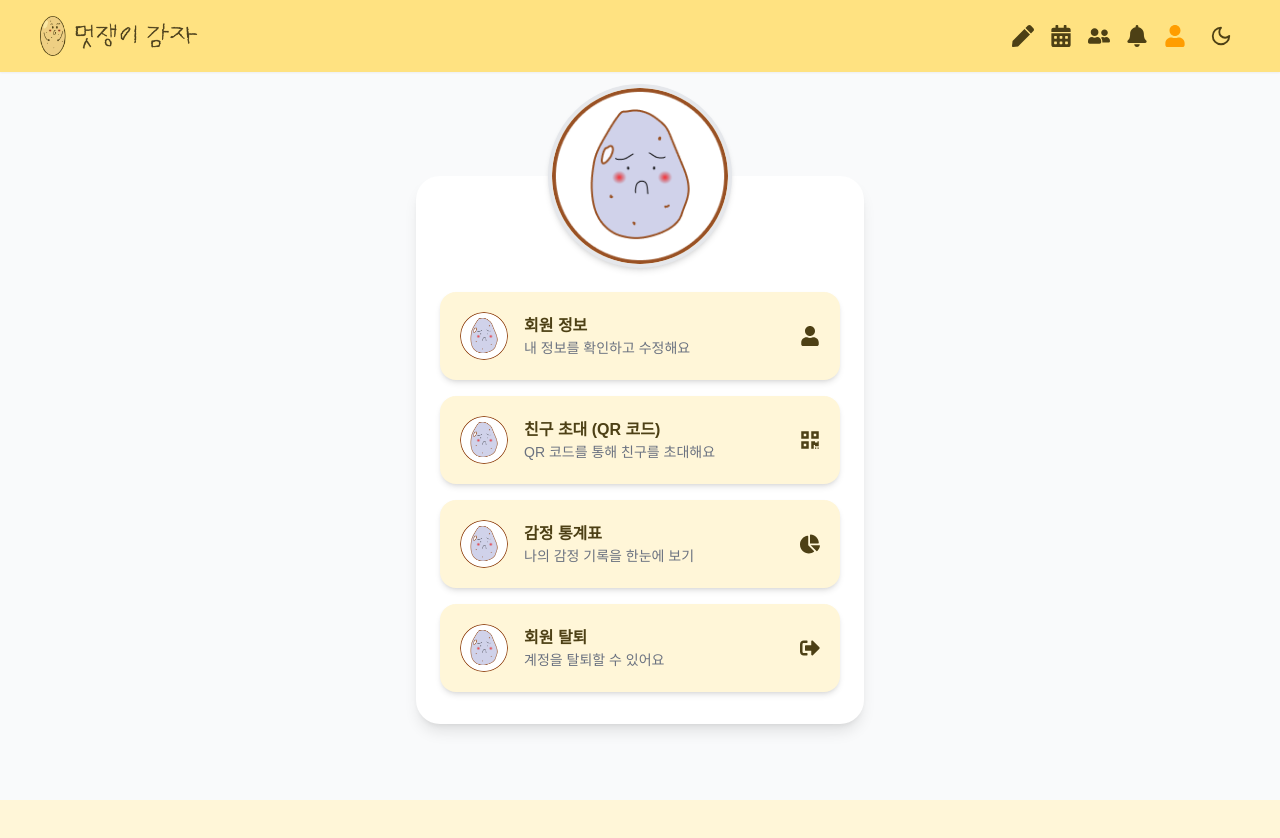
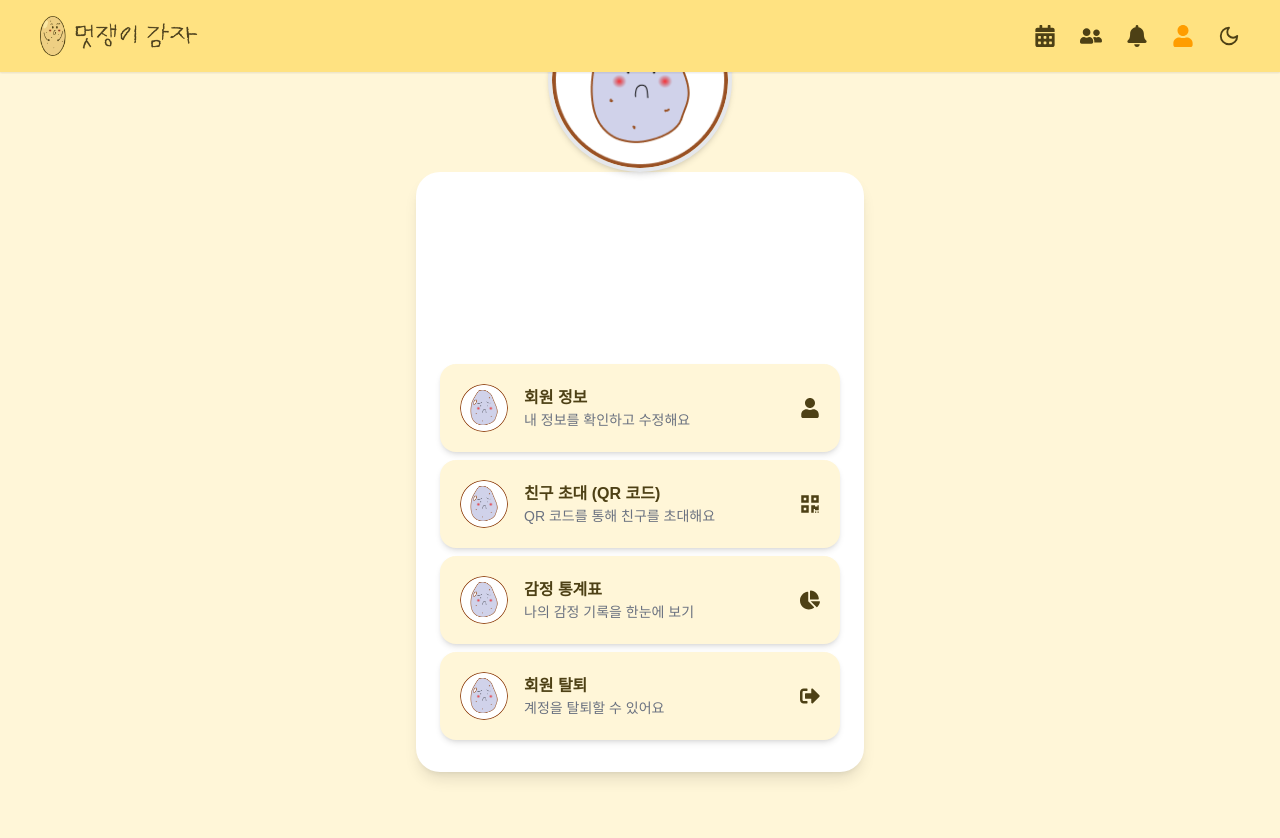
Before and after one commit to oz-main-09-team3/TeamProject_FE, a React (Vite) app in the folder Frontend-web/: page /mypage in a window 1280 px wide. Shown: the top 838 px of the page. Before the commit the page ends 800 px from the top, so only its background shows below. Built offline with nearby package versions, Linux system fonts and the light colour scheme; no server answers; a small style sheet from the web is missing; a web font is replaced by a local one.

Commit message:
feat:메인페이지 마이페이지 에디터 ui,ux 수정

```diff
--- a/Frontend-web/package.json
+++ b/Frontend-web/package.json
@@ -22,6 +22,7 @@
     "qrcode.react": "^4.2.0",
     "react": "^18.2.0",
     "react-dom": "^18.2.0",
+    "react-helmet-async": "^2.0.5",
     "react-icons": "^5.5.0",
     "react-router-dom": "^7.5.2",
     "zustand": "^5.0.3"
--- a/Frontend-web/src/App.jsx
+++ b/Frontend-web/src/App.jsx
@@ -1,4 +1,4 @@
-import { BrowserRouter as Router, Routes, Route, Navigate } from "react-router-dom";
+import { BrowserRouter, Routes, Route, Navigate } from 'react-router-dom';
 import { useState } from "react";
 import MainPage from "./pages/MainPage";
 import MyPage from "./pages/MyPage";
@@ -16,6 +16,8 @@ import ListWrapper from "./components/ListWrapper";
 import FriendDiaryView from "./pages/FriendDiaryView";
 import DiaryEditPage from "./pages/DiaryEditPage";
 import DiaryDetailPage from "./pages/DiaryDetailPage";
+import Layout from './components/Layout';
+import { HelmetProvider, Helmet } from 'react-helmet-async';
 
 function AppLayoutWithNavbar() {
   const [showFriends, setShowFriends] = useState(false);
@@ -67,16 +69,17 @@ function AppLayoutWithNavbar() {
   );
 }
 
-export default function App() {
+function App() {
   return (
-    <Router>
-      <Routes>
-        {/* 루트 경로는 로딩 페이지로 설정 (네비게이션 바 없음) */}
-        <Route path="/" element={<LoadingPage />} />
-
-        {/* 나머지 모든 경로는 네비게이션 바가 있는 레이아웃으로 처리 */}
-        <Route path="/*" element={<AppLayoutWithNavbar />} />
-      </Routes>
-    </Router>
+    <BrowserRouter>
+      <Layout>
+        <Routes>
+          <Route path="/" element={<LoadingPage />} />
+          <Route path="/*" element={<AppLayoutWithNavbar />} />
+        </Routes>
+      </Layout>
+    </BrowserRouter>
   );
 }
+
+export default App;
--- /dev/null
+++ b/Frontend-web/src/components/Layout.jsx
@@ -0,0 +1,12 @@
+import NavigationBar from './NavigationBar';
+
+export default function Layout({ children }) {
+  return (
+    <>
+      <NavigationBar />
+      <div style={{ paddingTop: '72px' }}>
+        {children}
+      </div>
+    </>
+  );
+}
--- a/Frontend-web/src/components/NavigationBar.jsx
+++ b/Frontend-web/src/components/NavigationBar.jsx
@@ -1,9 +1,39 @@
 import { useLocation, useNavigate } from "react-router-dom";
-import { FaCalendarAlt, FaUserFriends, FaBell, FaUser, FaPen } from "react-icons/fa";
-import { TestTube2Icon, SunIcon, MoonIcon, Menu, X } from "lucide-react";
+import { FaCalendarAlt, FaUserFriends, FaBell, FaUser } from "react-icons/fa";
+import { SunIcon, MoonIcon, Menu, X } from "lucide-react";
 import { useState, useEffect, useRef } from "react";
 import LogoD from "../assets/LogoD.png";
 import LogoL from "../assets/LogoL.png";
+
+function NavIcon({ to, label, icon, onClick, isActive, buttonRef, onMenuItemClick }) {
+  const navigate = useNavigate();
+  return (
+    <button
+      ref={buttonRef}
+      onClick={() => {
+        if (onClick) {
+          onClick();
+        } else if (to) {
+          navigate(to);
+        }
+        if (onMenuItemClick) onMenuItemClick();
+      }}
+      className="relative group flex items-center gap-3 w-full md:w-auto p-2 md:p-0"
+      aria-label={label}
+    >
+      <div
+        className={`transition-transform duration-200 md:hover:scale-110
+          ${isActive ? "text-lightOrange dark:text-darkOrange" : "text-lighttext dark:text-darktext"}`}
+      >
+        {icon}
+      </div>
+      <span className="md:hidden text-lighttext dark:text-darktext">{label}</span>
+      <div className="hidden md:block absolute bottom-full mb-1 left-1/2 -translate-x-1/2 whitespace-nowrap bg-black text-white text-xs rounded px-2 py-1 opacity-0 group-hover:opacity-100 transition-opacity duration-200 z-50">
+        {label}
+      </div>
+    </button>
+  );
+}
 
 export default function NavigationBar({
   onFriendsClick,
@@ -11,19 +41,16 @@ export default function NavigationBar({
 }) {
   const navigate = useNavigate();
   const location = useLocation();
-
   const [isDark, setIsDark] = useState(
     () =>
       localStorage.getItem("theme") === "dark" ||
       window.matchMedia("(prefers-color-scheme: dark)").matches,
   );
-
   const [isFriendsOpen, setIsFriendsOpen] = useState(false);
   const [isNotificationsOpen, setIsNotificationsOpen] = useState(false);
   const [isMobileMenuOpen, setIsMobileMenuOpen] = useState(false);
   const friendsButtonRef = useRef(null);
   const notificationsButtonRef = useRef(null);
-
   useEffect(() => {
     const root = document.documentElement;
     if (isDark) {
@@ -34,22 +61,8 @@ export default function NavigationBar({
       localStorage.setItem("theme", "light");
     }
   }, [isDark]);
-
   useEffect(() => {
     const handleClickOutside = (event) => {
-      // 사이드바와 알림/친구 목록 영역을 클릭한 경우
-      const sidebar = document.querySelector('.sidebar-container');
-      const notificationsPanel = document.querySelector('.notifications-panel');
-      const friendsPanel = document.querySelector('.friends-panel');
-
-      if (
-        (sidebar && sidebar.contains(event.target)) ||
-        (notificationsPanel && notificationsPanel.contains(event.target)) ||
-        (friendsPanel && friendsPanel.contains(event.target))
-      ) {
-        return;
-      }
-
       if (
         isFriendsOpen &&
         friendsButtonRef.current &&
@@ -68,7 +81,6 @@ export default function NavigationBar({
         onNotificationsClick();
       }
     };
-
     document.addEventListener('mousedown', handleClickOutside);
 
     return () => {
@@ -78,63 +90,54 @@ export default function NavigationBar({
 
   const toggleTheme = () => setIsDark((prev) => !prev);
 
-  const NavIcon = ({ to, label, children, onClick, ref, isActive }) => {
-    const location = useLocation();
-    const active = typeof isActive === 'boolean' ? isActive : (to && location.pathname === to);
-    return (
-      <button
-        ref={ref}
-        onClick={() => {
-          if (onClick) {
-            onClick();
-          } else if (to) {
-            if (location.pathname !== to) {
-              navigate(to);
-            }
-            setIsMobileMenuOpen(false);
-          }
-        }}
-        className={`relative group flex items-center gap-3 w-full md:w-auto p-2 md:p-0
-          ${active ? "text-lightOrange dark:text-darkOrange" : "text-lighttext dark:text-darktext"}`}
-        aria-label={label}
-      >
-        <div className="transition-transform duration-200 md:hover:scale-110">
-          {children}
-        </div>
-        <span className="md:hidden text-lighttext dark:text-darktext">{label}</span>
-        <div className="hidden md:block absolute bottom-full mb-1 left-1/2 -translate-x-1/2 whitespace-nowrap bg-black text-white text-xs rounded px-2 py-1 opacity-0 group-hover:opacity-100 transition-opacity duration-200 z-50">
-          {label}
-        </div>
-      </button>
-    );
-  };
-
-  const handleFriendsClick = () => {
+  // 메뉴 배열화
+  const menuItems = [
+    {
+      key: 'calendar',
+      to: '/main',
+      label: '캘린더',
+      icon: <FaCalendarAlt size={22} />,
+    },
+    {
+      key: 'friends',
+      label: '친구 목록',
+      icon: <FaUserFriends size={22} />, // onClick 별도
+      ref: friendsButtonRef,
+      onClick: () => {
         const nextState = !isFriendsOpen;
         setIsFriendsOpen(nextState);
         setIsNotificationsOpen(false);
         onFriendsClick();
-    if (isMobileMenuOpen) {
         setIsMobileMenuOpen(false);
-    }
-  };
-
-  const handleNotificationsClick = () => {
+      },
+    },
+    {
+      key: 'notifications',
+      label: '알림',
+      icon: <FaBell size={22} />, // onClick 별도
+      ref: notificationsButtonRef,
+      onClick: () => {
         const nextState = !isNotificationsOpen;
         setIsNotificationsOpen(nextState);
         setIsFriendsOpen(false);
         onNotificationsClick();
         setIsMobileMenuOpen(false);
-  };
+      },
+    },
+    {
+      key: 'mypage',
+      to: '/mypage',
+      label: '마이페이지',
+      icon: <FaUser size={22} />,
+    },
+  ];
 
   return (
     <div
-      className="fixed top-0 left-0 w-full md:h-[72px] h-auto px-4 sm:px-6 md:px-10
+      className="fixed top-0 left-0 w-full h-[72px] px-4 sm:px-6 md:px-10
                 flex items-center justify-between
-                z-50 md:shadow-sm md:bg-lightBg md:dark:bg-darkBg bg-lightYellow dark:bg-darkBg transition-colors duration-300"
+                z-50 shadow-sm bg-lightYellow dark:bg-darkBg transition-colors duration-300"
     >
-      <div className="hidden md:block absolute inset-0 h-[72px] bg-lightYellow dark:bg-darkBg z-[-1]" />
-
       <div
         className="cursor-pointer flex items-center"
         onClick={() => {
@@ -148,44 +151,34 @@ export default function NavigationBar({
           className="h-10 w-auto"
         />
       </div>
-
       <button
         onClick={() => setIsMobileMenuOpen(!isMobileMenuOpen)}
-        className="md:hidden text-lighttext dark:text-darktext py-4"
+        className="md:hidden text-lighttext dark:text-darktext p-4"
         aria-label="메뉴 열기/닫기"
       >
         {isMobileMenuOpen ? <X size={28} /> : <Menu size={28} />}
       </button>
-
       <div
-        className={`sidebar-container ${
+        className={`${
           isMobileMenuOpen ? "flex" : "hidden"
         } md:flex flex-col md:flex-row fixed md:relative top-[64px] md:top-0 left-0 md:left-auto
-        w-full md:w-auto bg-lightBg/95 dark:bg-darkdark/95 md:bg-transparent
+        w-full md:w-auto bg-lightBg dark:bg-darkBg md:bg-transparent
         shadow-lg md:shadow-none p-4 md:p-0 gap-3 md:gap-4 lg:gap-6
-        transition-all duration-300 ease-in-out transform
-        ${isMobileMenuOpen ? 'translate-y-0 opacity-100' : '-translate-y-2 opacity-0'}
-        border-t md:border-0 border-gray-200 dark:border-gray-700`}
+        transition-all duration-300 border-t md:border-0 border-gray-200 dark:border-gray-700`}
       >
-        <NavIcon to="/diary/new" label="일기 작성" isActive={!isFriendsOpen && !isNotificationsOpen && location.pathname === '/diary/new'}>
-          <FaPen size={22} />
-        </NavIcon>
-        <NavIcon to="/main" label="캘린더" isActive={!isFriendsOpen && !isNotificationsOpen && location.pathname === '/main'}>
-          <FaCalendarAlt size={22} />
-        </NavIcon>
-        <div ref={friendsButtonRef}>
-          <NavIcon label="친구 목록" onClick={handleFriendsClick} isActive={isFriendsOpen}>
-            <FaUserFriends size={22} />
-          </NavIcon>
-        </div>
-        <div ref={notificationsButtonRef}>
-          <NavIcon label="알림" onClick={handleNotificationsClick} isActive={isNotificationsOpen}>
-            <FaBell size={22} />
-          </NavIcon>
-        </div>
-        <NavIcon to="/mypage" label="마이페이지" isActive={!isFriendsOpen && !isNotificationsOpen && location.pathname === '/mypage'}>
-          <FaUser size={22} />
-        </NavIcon>
+        {menuItems.map((item) => (
+          <NavIcon
+            key={item.key}
+            to={item.to}
+            label={item.label}
+            icon={item.icon}
+            onClick={item.onClick}
+            isActive={item.to ? location.pathname === item.to : false}
+            buttonRef={item.ref}
+            onMenuItemClick={isMobileMenuOpen ? () => setIsMobileMenuOpen(false) : undefined}
+          />
+        ))}
+
         <button
           onClick={() => {
             toggleTheme();
@@ -198,35 +191,6 @@ export default function NavigationBar({
           <span className="md:hidden">모드 전환</span>
         </button>
       </div>
-
-      <div className="hidden md:flex items-center gap-4 ml-auto">
-        <NavIcon to="/diary/new" label="일기 작성" isActive={!isFriendsOpen && !isNotificationsOpen && location.pathname === '/diary/new'}>
-          <FaPen size={22} />
-        </NavIcon>
-        <NavIcon to="/main" label="캘린더" isActive={!isFriendsOpen && !isNotificationsOpen && location.pathname === '/main'}>
-          <FaCalendarAlt size={22} />
-        </NavIcon>
-        <div ref={friendsButtonRef}>
-          <NavIcon label="친구 목록" onClick={handleFriendsClick} isActive={isFriendsOpen}>
-            <FaUserFriends size={22} />
-          </NavIcon>
-        </div>
-        <div ref={notificationsButtonRef}>
-          <NavIcon label="알림" onClick={handleNotificationsClick} isActive={isNotificationsOpen}>
-            <FaBell size={22} />
-          </NavIcon>
-        </div>
-        <NavIcon to="/mypage" label="마이페이지" isActive={!isFriendsOpen && !isNotificationsOpen && location.pathname === '/mypage'}>
-          <FaUser size={22} />
-        </NavIcon>
-        <button
-          onClick={toggleTheme}
-          className="flex items-center gap-2 text-lighttext dark:text-darktext hover:text-lightOrange dark:hover:text-darkOrange transition-colors p-2 rounded"
-          aria-label="모드 전환"
-        >
-          {isDark ? <SunIcon size={22} /> : <MoonIcon size={22} />}
-        </button>
-      </div>
     </div>
   );
 }
--- a/Frontend-web/src/components/RowCard.jsx
+++ b/Frontend-web/src/components/RowCard.jsx
@@ -3,7 +3,7 @@ function RowCard({ emojiSrc, headerText, bodyText, rightIcon, onClick }) {
     <div
       onClick={onClick}
       className="flex items-center justify-between w-full p-4 sm:p-5 rounded-2xl shadow-md cursor-pointer transition
-        bg-lightBg hover:bg-lightYellow dark:bg-darkdark dark:hover:bg-darkBrown"
+        bg-lightBg hover:bg-lightYellow dark:bg-darkdark dark:hover:bg-darkBrown flex-shrink-0"
     >
       {/* 왼쪽: 이모지/아바타 + 텍스트 */}
       <div className="flex items-center gap-3 sm:gap-4">
--- a/Frontend-web/src/pages/MainPage.jsx
+++ b/Frontend-web/src/pages/MainPage.jsx
@@ -174,8 +174,8 @@ function MainPage() {
   }
 
   return (
-    <main className="min-h-screen pt-[100px] transition-colors duration-300">
-      <section className="section-container border bg-yl100 dark:bg-darktext border-lightGold dark:border-darkCopper rounded-xl">
+    <main className="min-h-screen transition-colors duration-300">
+      <section className="m-8 section-container border bg-yl100 dark:bg-darktext border-lightGold dark:border-darkCopper rounded-xl">
         <div className="flex flex-col lg:flex-row gap-8 items-stretch">
           <div className="w-full lg:w-1/2 bg-white p-4 sm:p-6 rounded-lg shadow-md">
             <div className="aspect-[7/6]">
--- a/Frontend-web/src/pages/MyPage.jsx
+++ b/Frontend-web/src/pages/MyPage.jsx
@@ -27,12 +27,16 @@ export default function MyPage() {
   };
 
   return (
-    <main className="flex items-center justify-center min-h-screen px-4 bg-gray-50 dark:bg-darkdark pt-[100px]">
-      <div className="w-full max-w-md relative pt-[92px] pb-8 flex flex-col items-center bg-white dark:bg-darktext rounded-3xl shadow-lg">
+     <main className="flex items-center justify-center min-h-screen px-4 bg-lightBg dark:bg-darkdark">
+      <div className="relative w-full max-w-md flex flex-col items-center">
+        {/* 프로필 이미지: absolute로 박스 위에 겹치게 */}
+        <div className="absolute left-0 right-0 mx-auto -top-[92px] z-10 flex justify-center">
           <ProfileImage />
-
-        {/* 리스트 */}
-        <div className="w-full px-6 space-y-4 mt-6">
+        </div>
+        {/* 컨테이너 박스: pt로 이미지 겹칠 공간 확보, flex-1로 남는 공간 채움 */}
+        <div className="w-full flex flex-col items-center bg-white dark:bg-darktext rounded-3xl shadow-lg pt-[92px] pb-8 min-h-[600px] max-h-[800px]">
+          {/* 카드 리스트: flex-1, flex-col, justify-end로 하단 정렬 */}
+          <div className="w-full h-full flex-1 flex flex-col justify-end px-6 space-y-2">
             {MENU_ITEMS.map((item) => (
               <RowCard
                 key={item.id}
@@ -43,6 +47,7 @@ export default function MyPage() {
                 onClick={() => handleMenuClick(item)}
               />
             ))}
+          </div>
         </div>
       </div>
 
```
Also changed, not shown: Frontend-web/index.html (+14 -2 lines), Frontend-web/src/pages/DiaryEditor.jsx (+9 -10 lines), 1 other file (tests, documents, lock files or other folders). Lines whose indentation alone changed are shown as unchanged.
